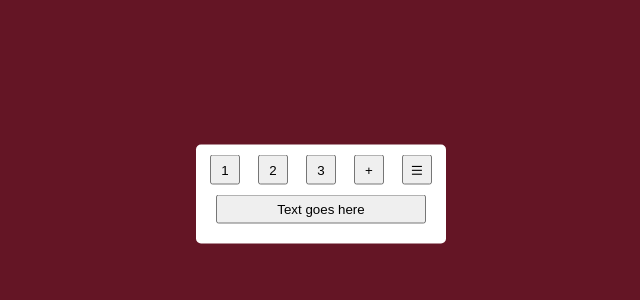
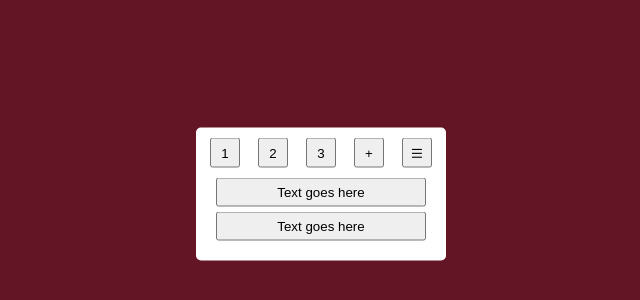
Before and after one commit to RizFaizan/reusable-units, a plain HTML site: page index.html in a window 1280 px wide. Shown: the part 206-506 px from the top of the page, without its empty margins (319-959 px from the left). Drawn offline with nearby package versions, Linux system fonts and the light colour scheme.

Commit message:
new button

```diff
--- a/index.html
+++ b/index.html
@@ -18,6 +18,7 @@
         </div>
         <div class="content" id="content">
             <button>Text goes here</button>
+            <button>Text goes here</button>
         </div>
     </div>
 
```
